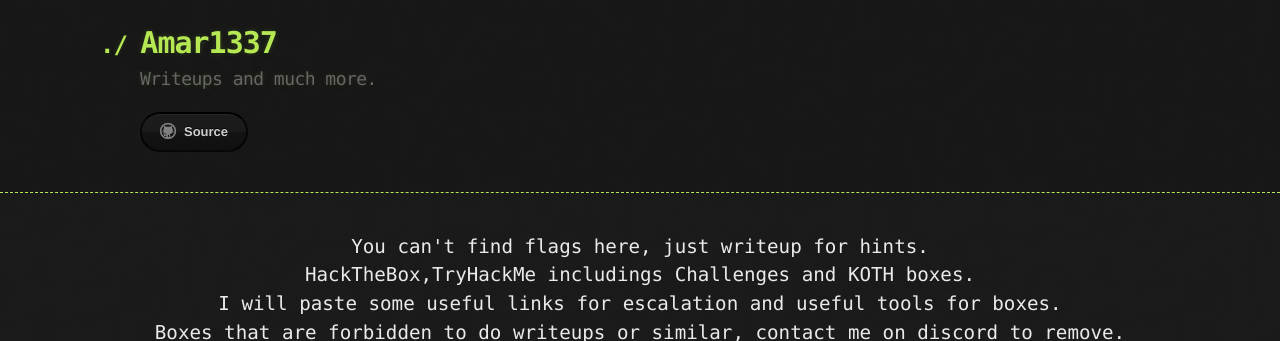
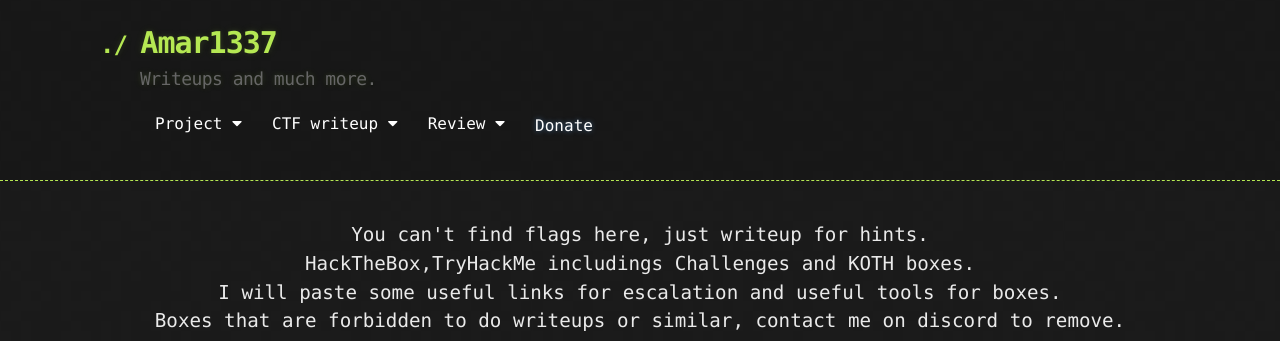
Before and after one commit to Amar-1337/amar-1337.github.io, a Jekyll site: the page built from index.md, in a window 1280 px wide, cut to the strip 0-341 px from the top of the page. Built offline with Jekyll 4.4.1, drawn with Linux system fonts in a browser that asks for light colours; nearby versions of some CDN libraries.

Commit message:
updated html

```diff
--- a/_layouts/default.html
+++ b/_layouts/default.html
@@ -5,7 +5,77 @@
     <meta http-equiv="X-UA-Compatible" content="IE=edge">
     <meta name="viewport" content="width=device-width, initial-scale=1">
     <link rel="stylesheet" href="{{ '/assets/css/style.css?v=' | append: site.github.build_revision | relative_url }}">
-    {% include head-custom.html %}
+	<link rel="stylesheet" href="https://cdnjs.cloudflare.com/ajax/libs/font-awesome/5.11.2/css/all.css">
+
+	<style>
+		.navbar
+		{
+      overflow: hidden;
+		}
+
+    .navbar a
+    {
+      float: left;
+      font-size: 16px;
+      color: white;
+      padding: 2px 15px;
+      text-align: center;
+      text-decoration: none;
+    }
+
+    .dropdown
+    {
+      float: left;
+      overflow: hidden;
+    }
+
+    .dropdown .dropbtn
+    {
+      font-size: 16px;
+      border: none;
+      outline: none;
+      color: white;
+      padding: 2px 15px;
+      background-color: inherit;
+      font-family: inherit;
+      margin: 0;
+    }
+
+    .navbar a:hover, .dropdown:hover .dropbtn
+    {
+      background-color: green;
+    }
+
+    .dropdown-content
+    {
+      display: none;
+      position: absolute;
+      background-color: #202020;
+      min-width: 150px;
+      box-shadow: 0px 8px 16px 0px rgba(0,0,0,0.2);
+      z-index: 1;
+    }
+
+    .dropdown-content a
+    {
+      float: none;
+      color: white;
+      padding: 8px 14px;
+      text-decoration: none;
+      display: block;
+      text-align: left;
+    }
+
+    .dropdown-content a:hover
+    {
+      background-color: #4666FF;
+    }
+
+    .dropdown:hover .dropdown-content
+    {
+      display: block;
+    }
+	</style>
 
 {% seo %}
   </head>
@@ -23,9 +93,48 @@
           {% if site.show_downloads %}
             <a href="{{ site.github.zip_url }}" class="btn">Download as .zip</a>
             <a href="{{ site.github.tar_url }}" class="btn">Download as .tar.gz</a>
+			      <a href="{{ site.github.repository_url }}" class="btn btn-github"><span class="icon"></span>View on GitHub</a>
           {% endif %}
-          <a href="{{ site.github.repository_url }}" class="btn btn-github"><span class="icon"></span>Source</a>
         </section>
+
+          <section class="navbar">
+            <div class="dropdown">
+              <button class="dropbtn">Project
+                <i class="fa fa-caret-down"></i>
+              </button>
+              <div class="dropdown-content">
+                <a href="https://deskel.github.io/arduino/">Arduino</a>
+              </div>
+            </div>
+
+            <div class="dropdown">
+              <button class="dropbtn">CTF writeup
+                <i class="fa fa-caret-down"></i>
+              </button>
+              <div class="dropdown-content">
+                <a href="https://deskel.github.io/backdoor/">Backdoor</a>
+                <a href="https://deskel.github.io/challenge-land/">Challenge Land</a>
+                <a href="https://deskel.github.io/ctflearn/">CTFLearn</a>
+                <a href="https://deskel.github.io/cyberedu/">CyberEDU</a>
+                <a href="https://deskel.github.io/webhackingkr/">Webhacking.kr</a>
+                <a href="https://deskel.github.io/thm/">TryHackMe, THM</a>
+                <a href="https://deskel.github.io/shortctf/">Short CTF</a>
+              </div>
+            </div>
+
+            <div class="dropdown">
+              <button class="dropbtn">Review
+                <i class="fa fa-caret-down"></i>
+              </button>
+              <div class="dropdown-content">
+                <a href="https://deskel.github.io/hacking-tools/">Hacking Tools</a>
+              </div>
+            </div>
+
+
+            <a href="https://deskel.github.io/donate">Donate</a>
+        </section>
+
       </div>
     </header>
 
```
Also changed, not shown: other parts of _layouts/default.html (+11 -0 lines).
